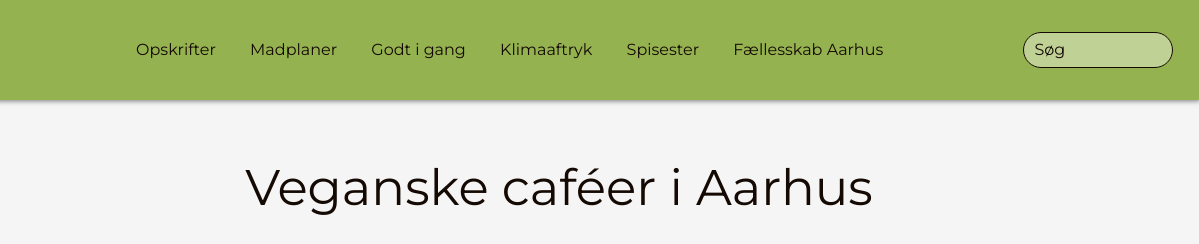
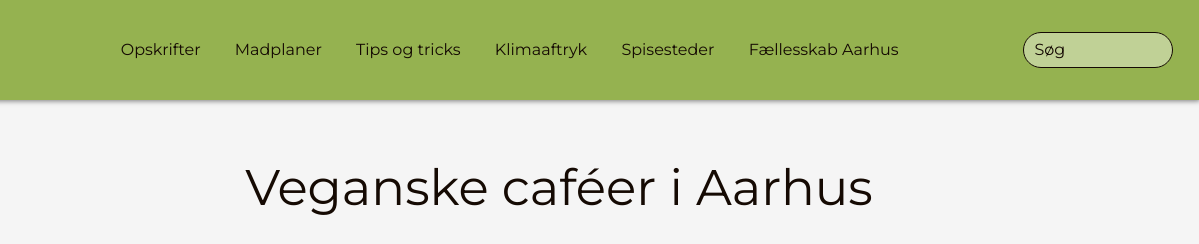
Before and after one commit to SarahNevin/chickpeace, a plain HTML site: page veganskecafeer.html in a window 1280 px wide. Shown: the top 244 px of the page, 81-1280 px from the left. Drawn offline with Linux system fonts and the light colour scheme.

Commit message:
Update veganskecafeer.html

```diff
--- a/veganskecafeer.html
+++ b/veganskecafeer.html
@@ -21,9 +21,9 @@
         <ul class="nav_links">
             <li><a href="#" target="_self">Opskrifter</a></li>
             <li><a href="#" target="_self">Madplaner</a></li>
-            <li><a href="#" target="_self">Godt i gang</a></li>
+            <li><a href="#" target="_self">Tips og tricks</a></li>
             <li><a href="klimaside.html" target="_self">Klimaaftryk</a></li>
-            <li><a href="#" target="_self">Spisester</a></li>
+            <li><a href="#" target="_self">Spisesteder</a></li>
             <li><a href="#" target="_self">Fællesskab Aarhus</a></li>
         </ul>
     </nav>
```
